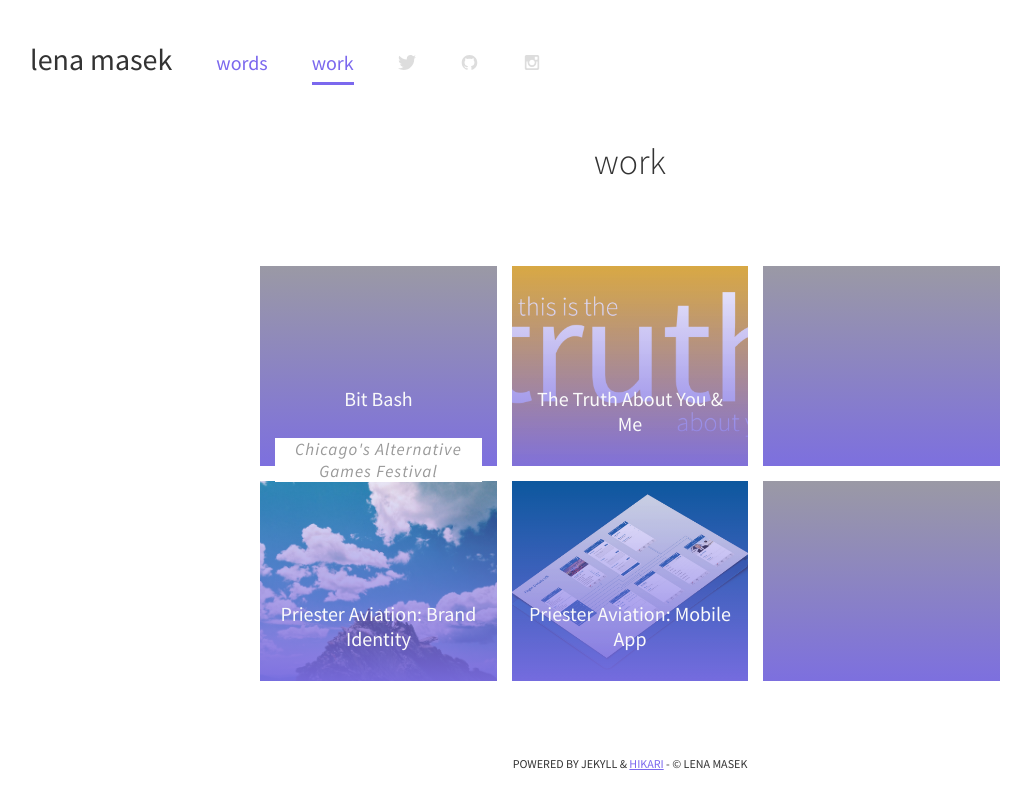
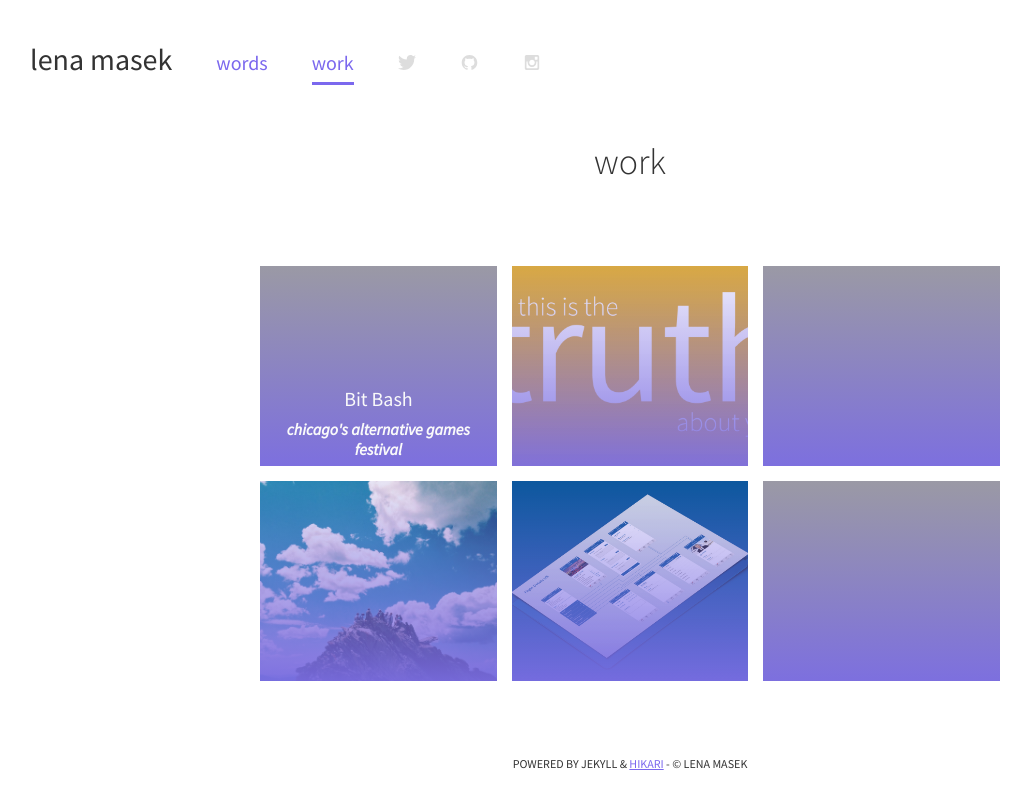
Before and after one commit to lenamasek/lenamasek.github.io, a Jekyll site: the page built from work/index.html, in a window 1280 px wide. Shown: the top 809 px of the page, without its empty margins (10-1041 px from the left). Built offline with Jekyll 4.4.1, drawn with Linux system fonts in a browser that asks for light colours.

Commit message:
editing subtitle

```diff
--- a/_scss/base/_global.scss
+++ b/_scss/base/_global.scss
@@ -290,36 +290,30 @@
 
 #bitbash {
   background: $linear-gradient, url(http://lenamasek.github.io/assets/img/bitbash.png) no-repeat center;
-
-  &:after {
-
-  }
 }
 
 
 #truth {
   background: $linear-gradient, url(http://lenamasek.github.io/assets/img/thetruth.png) no-repeat center;
 
-  &:after {
-    content:'The Truth About You & Me';
-  }
 }
 
 #pr-brand {
   background: $linear-gradient, url(http://lenamasek.github.io/assets/img/img1.jpg) no-repeat center;
 
-  &:after {
-    content:'Priester Aviation: Brand Identity';
-  }
+
 }
 
 #pr-mobile {
   background: $linear-gradient, url(http://lenamasek.github.io/assets/img/pa-5-screens.jpg) no-repeat center;
 
-  &:after {
-    content:'Priester Aviation: Mobile App';
+}
+
+  .subtitle {
+    font-style: italic;
+    letter-spacing: 0px;
+    color:$smoke-color;
   }
-}
 
 
 .work-link {
--- a/work/index.html
+++ b/work/index.html
@@ -15,7 +15,7 @@
 <div class="group">
 	<div class="col span_2_of_6 portfolio-item" id="bitbash">
 		Bit Bash <br/>
-		<h5 class="page-date">Chicago's Alternative Games Festival</h5>
+		<h5 class="subtitle">Chicago's Alternative Games Festival</h5>
 	</div>
 
 	<div class="col span_2_of_6 portfolio-item" id="truth"></div>
```
